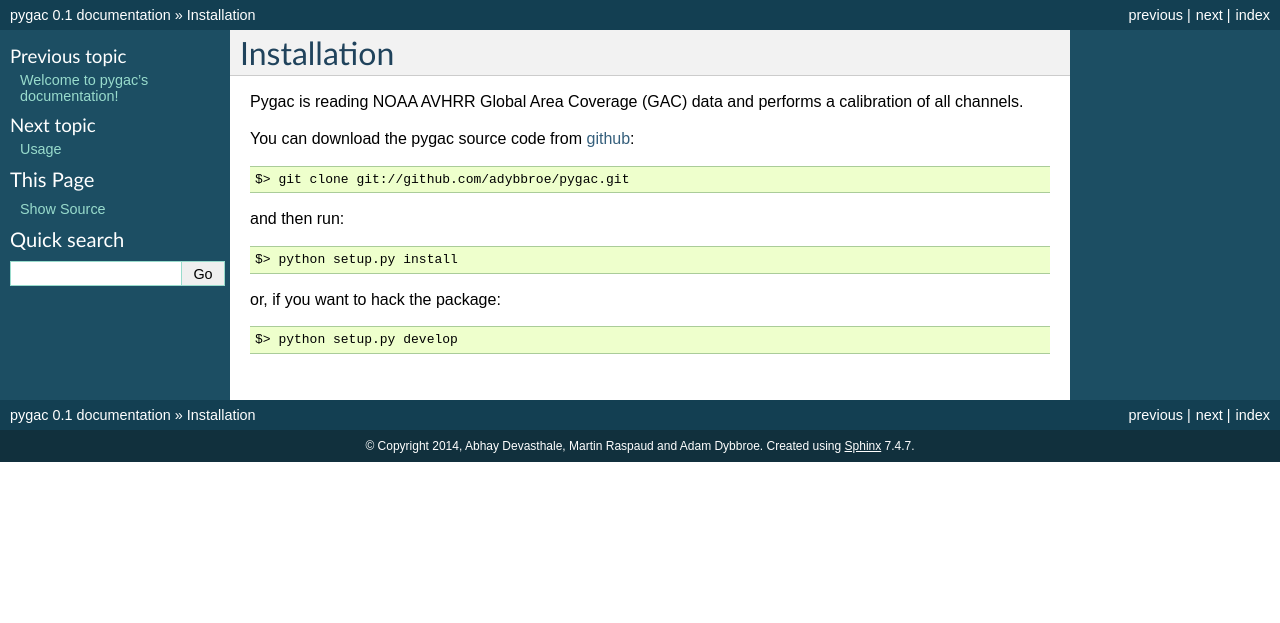
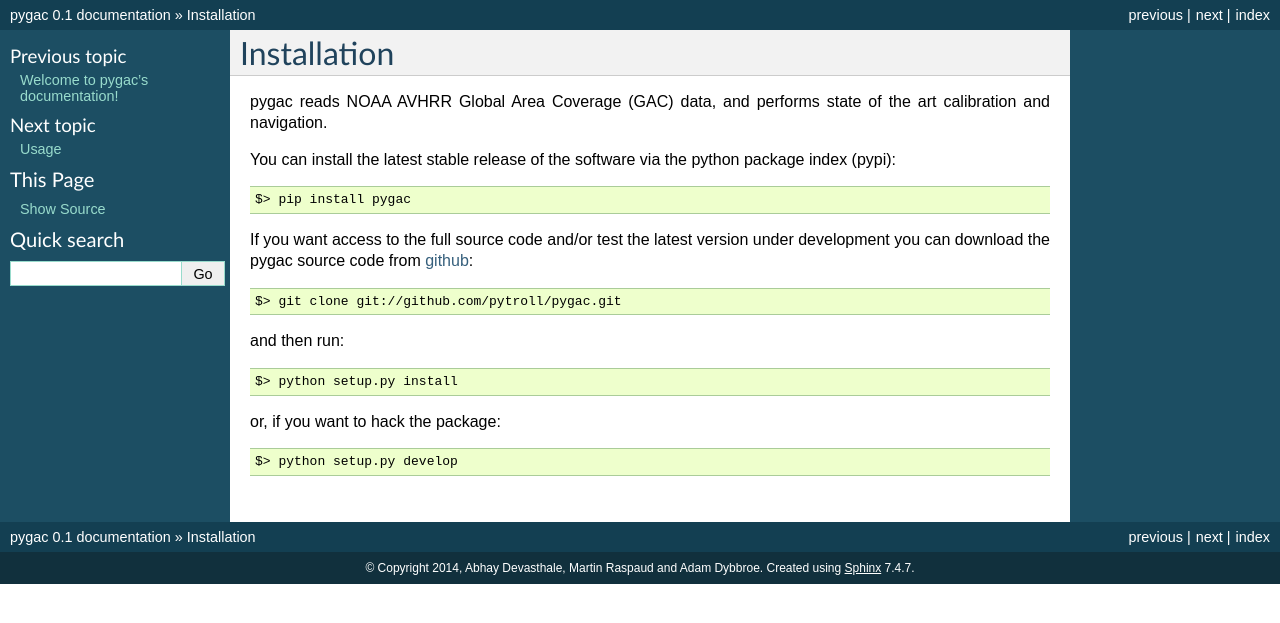
Before and after one commit to pytroll/pygac, a Sphinx documentation site: the page built from doc/source/installation.rst, in a window 1280 px wide. Shown: the top 623 px of the page. Built offline with Sphinx 7.4.7, drawn with Linux system fonts in a browser that asks for light colours.

Commit message:
Fix new repository under pytroll
Signed-off-by: Adam.Dybbroe <a000680@c20671.ad.smhi.se>

```diff
--- a/doc/source/installation.rst
+++ b/doc/source/installation.rst
@@ -1,12 +1,17 @@
 Installation
 ------------
 
-Pygac is reading NOAA AVHRR Global Area Coverage (GAC) data and performs a
-calibration of all channels.
+pygac reads NOAA AVHRR Global Area Coverage (GAC) data, and performs state of
+the art calibration and navigation.
 
-You can download the pygac source code from github_::
+You can install the latest stable release of the software via the python package index (pypi)::
 
-  $> git clone git://github.com/adybbroe/pygac.git
+  $> pip install pygac
+
+If you want access to the full source code and/or test the latest version under
+development you can download the pygac source code from github_::
+
+  $> git clone git://github.com/pytroll/pygac.git
 
 and then run::
 
@@ -17,4 +22,4 @@ or, if you want to hack the package::
   $> python setup.py develop
 
 
-.. _github: http://github.com/adybbroe/pygac
+.. _github: http://github.com/pytroll/pygac
```
